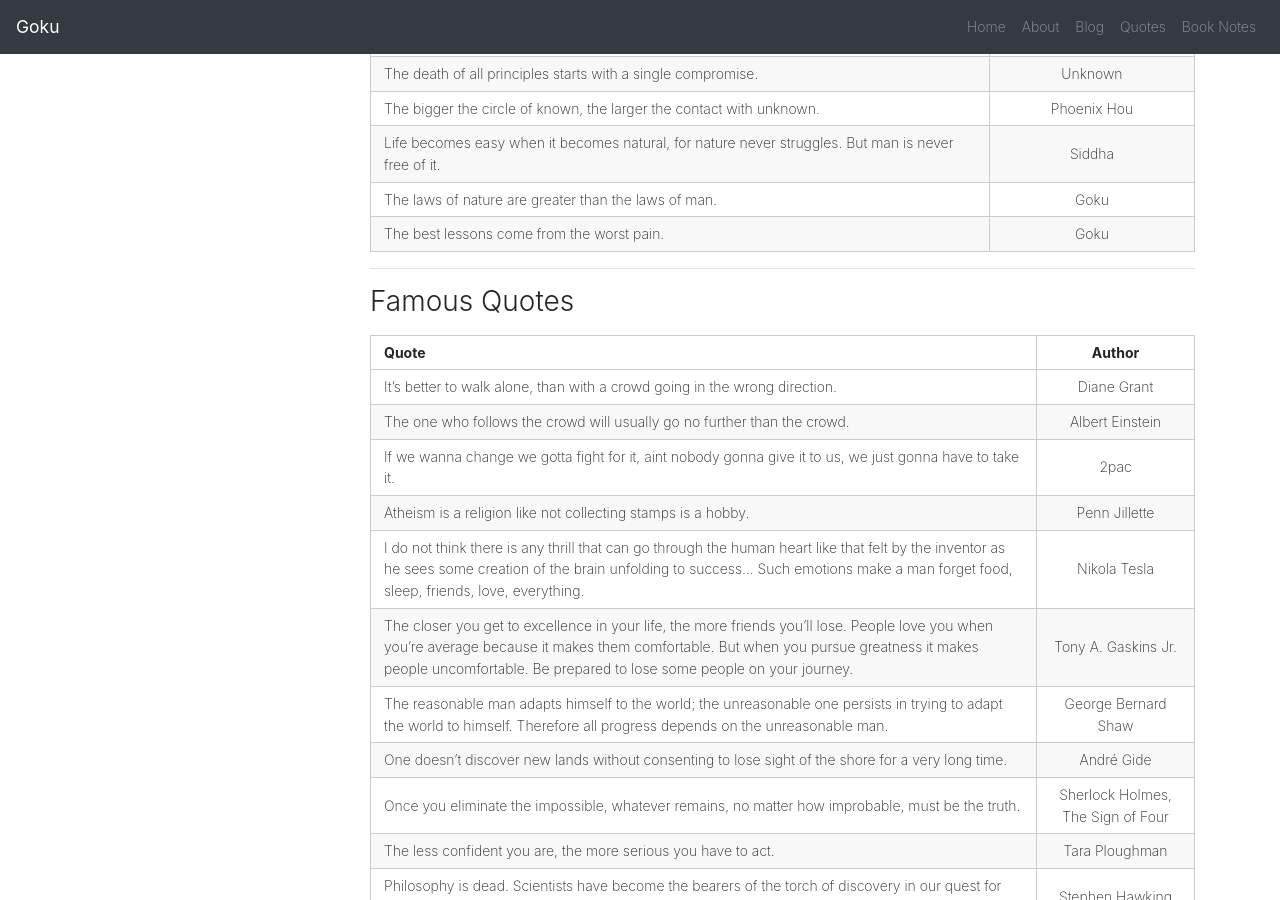
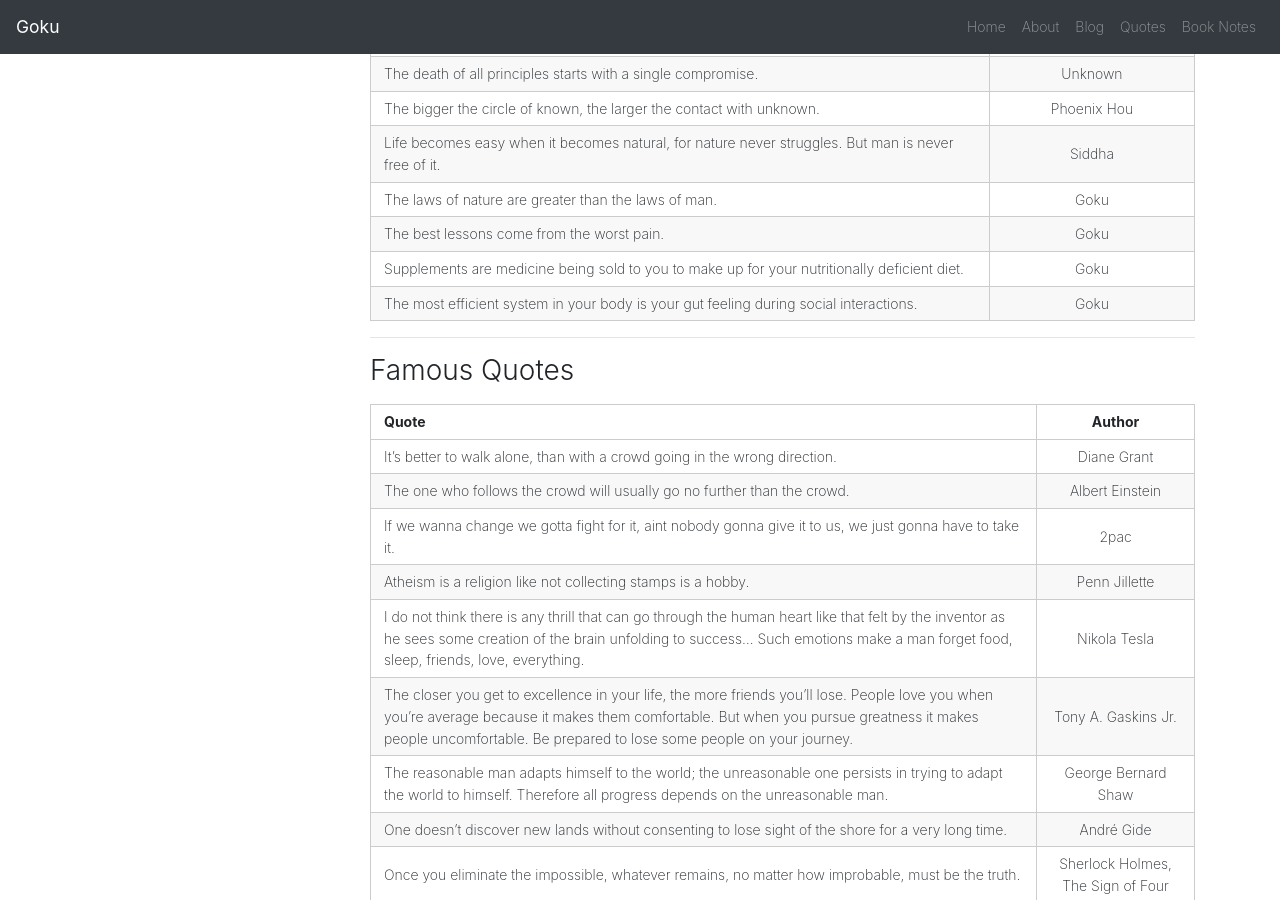
Before and after one commit to Esqarrouth/goktugyil.github.io, a Jekyll site: the page built from _pages/quotes.md, in a window 1280 px wide and 900 px high, scrolled down 1422 px. Built offline with Jekyll 4.4.1, drawn with Linux system fonts in a browser that asks for light colours; some of the changed text lies outside the part shown.

Commit message:
Add final reviewed quotes

```diff
--- a/_pages/quotes.md
+++ b/_pages/quotes.md
@@ -48,6 +48,8 @@ The bigger the circle of known, the larger the contact with unknown.|Phoenix Hou
 Life becomes easy when it becomes natural, for nature never struggles. But man is never free of it.|Siddha
 The laws of nature are greater than the laws of man.|Goku
 The best lessons come from the worst pain.|Goku
+Supplements are medicine being sold to you to make up for your nutritionally deficient diet.|Goku
+The most efficient system in your body is your gut feeling during social interactions.|Goku
 
 ---
 
@@ -223,6 +225,7 @@ A modern disease related to old fashion food is the most ludicrous thing I’ve
 It doesn’t matter how beautiful your theory is, it doesn’t matter how smart you are. If it doesn’t agree with experiment, it’s wrong.|Richard Feynman, “Seeking New Laws” (popular paraphrase)
 Think in the morning. Act in the noon. Eat in the evening. Sleep in the night.|William Blake, The Marriage of Heaven and Hell
 The only person who can truly play is the one who arrives whole. As long as you need something from it, you are its prisoner.|Unknown
+Just because you do not take an interest in politics doesn’t mean politics won’t take an interest in you.|Pericles (attributed)
 
 ---
 
@@ -322,6 +325,7 @@ In order to win, you must first survive.|Warren Buffett
 If you want success, figure out the price, then pay it.|Scott Adams, How to Fail at Almost Everything and Still Win Big
 There are two types of people: people who join a company because it will probably succeed, and people who join because they want to make it succeed.|Adapted from Mathilde Collin, Product Hunt Radio
 If you don’t like a rule, follow it, reach the top, and change it.|Unknown
+It is rare for founders to be millionaires. Especially before the age of 40. We've been exposed to too many survivor bias.|Goku
 
 ---
 
```
